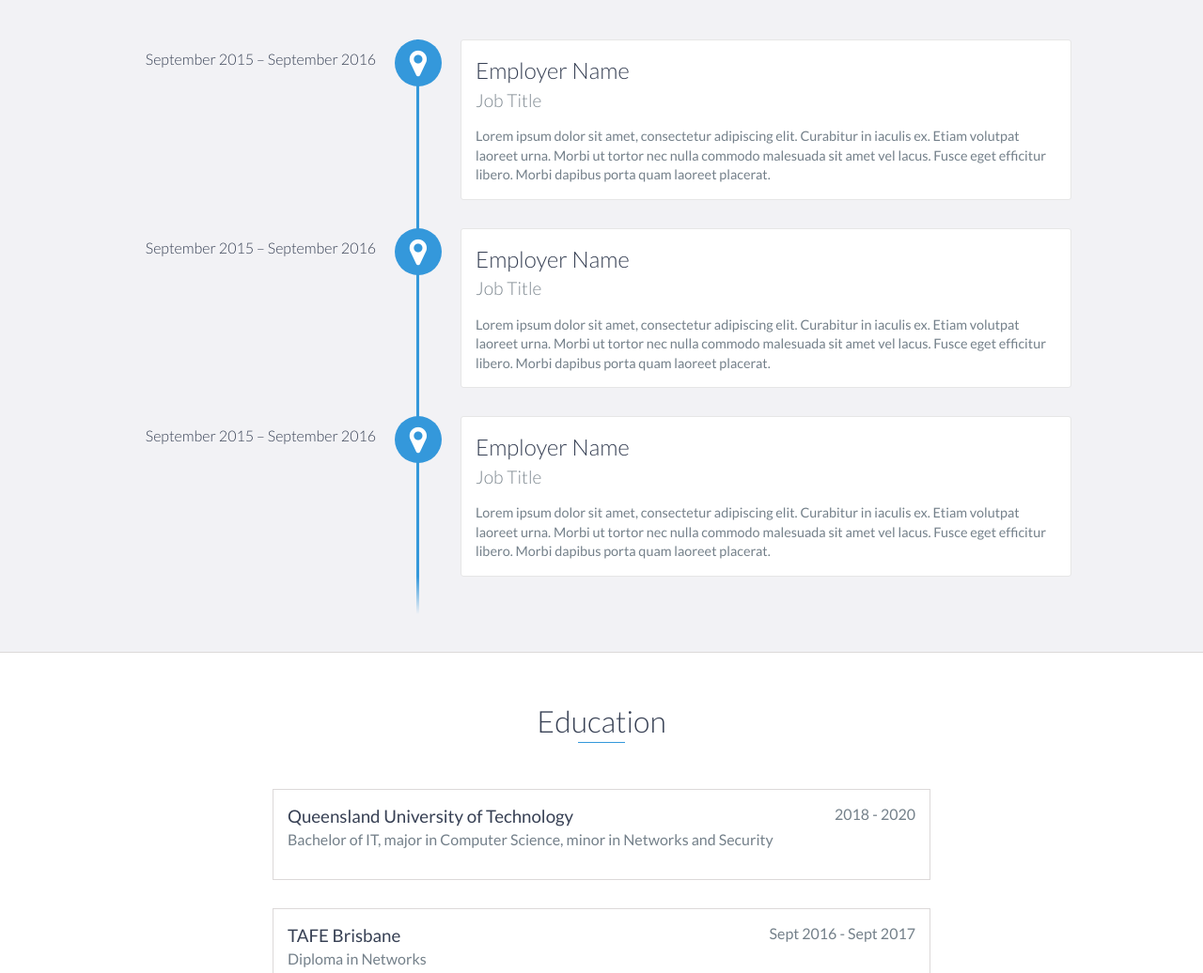
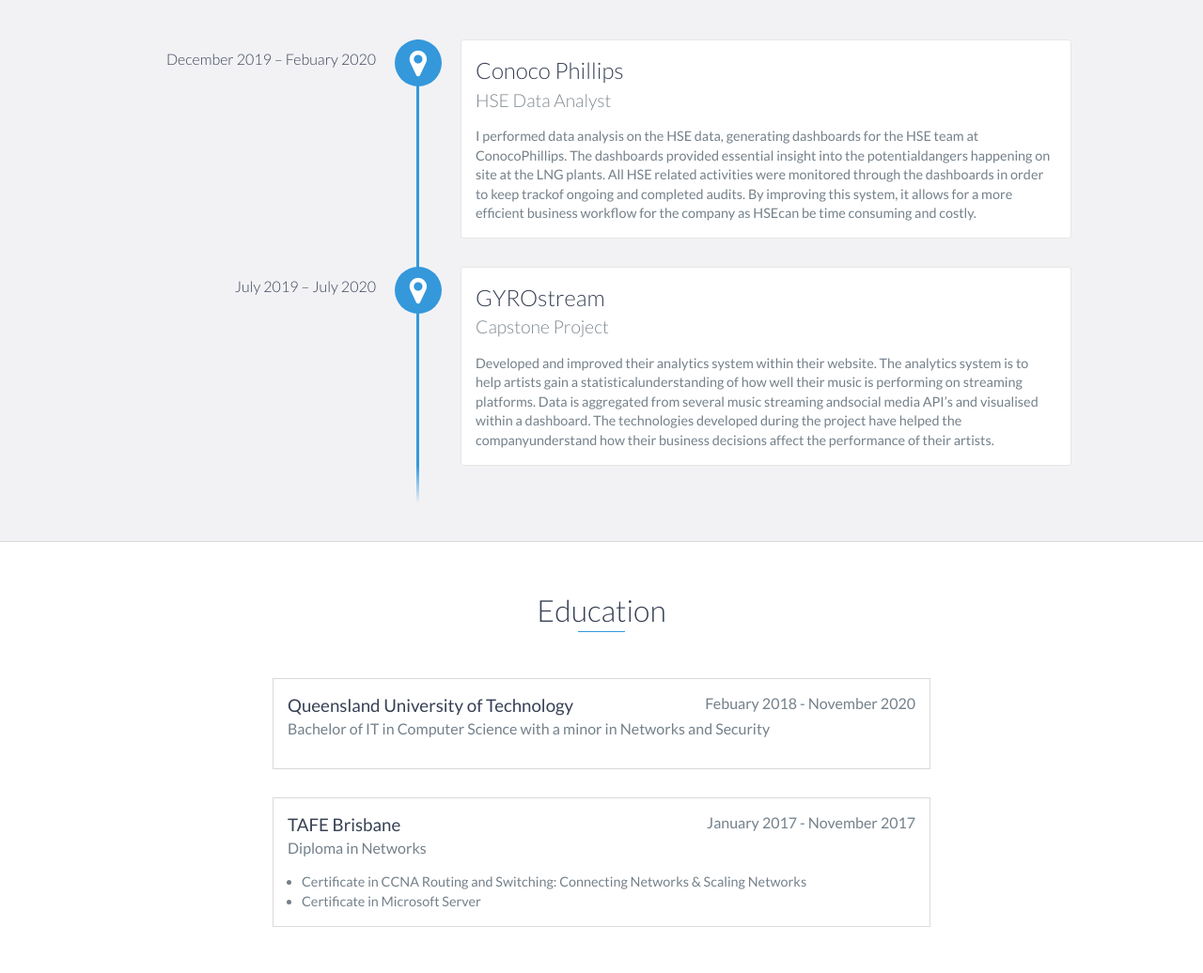
Before and after one commit to ImAWizardLizard/imawizardlizard.github.io, a website: page devportfolio/index.html in a window 1280 px wide. Shown: the part 1140-2176 px from the top of the page at 94% size. Drawn offline with nearby package versions, Linux system fonts and the light colour scheme.

Commit message:
Updated content.

```diff
--- a/devportfolio/index.html
+++ b/devportfolio/index.html
@@ -84,27 +84,19 @@
     <div id="experience" class="background-alt">
         <h2 class="heading">Experience</h2>
         <div id="experience-timeline">
-            <div data-date="September 2015 – September 2016">
-                <h3>Employer Name</h3>
-                <h4>Job Title</h4>
+            <div data-date="December 2019 – Febuary 2020">
+                <h3>Conoco Phillips</h3>
+                <h4>HSE Data Analyst</h4>
                 <p>
-                    Lorem ipsum dolor sit amet, consectetur adipiscing elit. Curabitur in iaculis ex. Etiam volutpat laoreet urna. Morbi ut tortor nec nulla commodo malesuada sit amet vel lacus. Fusce eget efficitur libero. Morbi dapibus porta quam laoreet placerat.
+                    I performed data analysis on the HSE data, generating dashboards for the HSE team at ConocoPhillips. The dashboards provided essential insight into the potentialdangers happening on site at the LNG plants. All HSE related activities were monitored through the dashboards in order to keep trackof ongoing and completed audits. By improving this system, it allows for a more efficient business workflow for the company as HSEcan be time consuming and costly.
                 </p>
             </div>
 
-            <div data-date="September 2015 – September 2016">
-                <h3>Employer Name</h3>
-                <h4>Job Title</h4>
+            <div data-date="July 2019 – July 2020">
+                <h3>GYROstream</h3>
+                <h4>Capstone Project</h4>
                 <p>
-                    Lorem ipsum dolor sit amet, consectetur adipiscing elit. Curabitur in iaculis ex. Etiam volutpat laoreet urna. Morbi ut tortor nec nulla commodo malesuada sit amet vel lacus. Fusce eget efficitur libero. Morbi dapibus porta quam laoreet placerat.
-                </p>
-            </div>
-
-            <div data-date="September 2015 – September 2016">
-                <h3>Employer Name</h3>
-                <h4>Job Title</h4>
-                <p>
-                    Lorem ipsum dolor sit amet, consectetur adipiscing elit. Curabitur in iaculis ex. Etiam volutpat laoreet urna. Morbi ut tortor nec nulla commodo malesuada sit amet vel lacus. Fusce eget efficitur libero. Morbi dapibus porta quam laoreet placerat.
+                    Developed and improved their analytics system within their website. The analytics system is to help artists gain a statisticalunderstanding of how well their music is performing on streaming platforms. Data is aggregated from several music streaming andsocial media API’s and visualised within a dashboard. The technologies developed during the project have helped the companyunderstand how their business decisions affect the performance of their artists.
                 </p>
             </div>
         </div>
@@ -115,14 +107,14 @@
         <h2 class="heading">Education</h2>
         <div class="education-block">
             <h3>Queensland University of Technology</h3>
-            <span class="education-date">2018 - 2020</span>
-            <h4>Bachelor of IT, major in Computer Science, minor in Networks and Security </h4>
+            <span class="education-date">Febuary 2018 - November 2020</span>
+            <h4>Bachelor of IT in Computer Science with a minor in Networks and Security </h4>
         </div>
         <!-- End .education-block -->
 
         <div class="education-block">
             <h3>TAFE Brisbane</h3>
-            <span class="education-date">Sept 2016 - Sept 2017</span>
+            <span class="education-date">January 2017 - November 2017</span>
             <h4>Diploma in Networks</h4>
             <ul>
                 <li>
@@ -189,8 +181,6 @@
             <li>C</li>
             <li>C#</li>
             <li>C++</li>
-            <li>JavaScript</li>
-            <li>Python</li>
             <li>AWS</li>
             <li>Docker</li>
             <li>Cisco Systems</li>
@@ -220,7 +210,7 @@
             <div class="row">
                 <div class="col-sm-5 copyright">
                     <p>
-                        Copyright &copy; 2020 YOUR NAME
+                        Copyright &copy; 2020 Harry Newton
                     </p>
                 </div>
                 <div class="col-sm-2 top">
@@ -231,22 +221,10 @@
                 <div class="col-sm-5 social">
                     <ul>
                         <li>
-                            <a href="https://github.com/" target="_blank"><i class="fa fa-github" aria-hidden="true"></i></a>
+                            <a href="https://github.com/ImAWizardLizard" target="_blank"><i class="fa fa-github" aria-hidden="true"></i></a>
                         </li>
                         <li>
-                            <a href="https://stackoverflow.com/" target="_blank"><i class="fa fa-stack-overflow" aria-hidden="true"></i></a>
-                        </li>
-                        <li>
-                            <a href="https://linkedin.com/" target="_blank"><i class="fa fa-linkedin" aria-hidden="true"></i></a>
-                        </li>
-                        <li>
-                            <a href="https://www.facebook.com/" target="_blank"><i class="fa fa-facebook" aria-hidden="true"></i></a>
-                        </li>
-                        <li>
-                            <a href="https://twitter.com/" target="_blank"><i class="fa fa-twitter" aria-hidden="true"></i></a>
-                        </li>
-                        <li>
-                            <a href="https://plus.google.com/" target="_blank"><i class="fa fa-google-plus" aria-hidden="true"></i></a>
+                            <a href="https://www.linkedin.com/in/harry-newton-9b436417a" target="_blank"><i class="fa fa-linkedin" aria-hidden="true"></i></a>
                         </li>
                     </ul>
                 </div>
```
